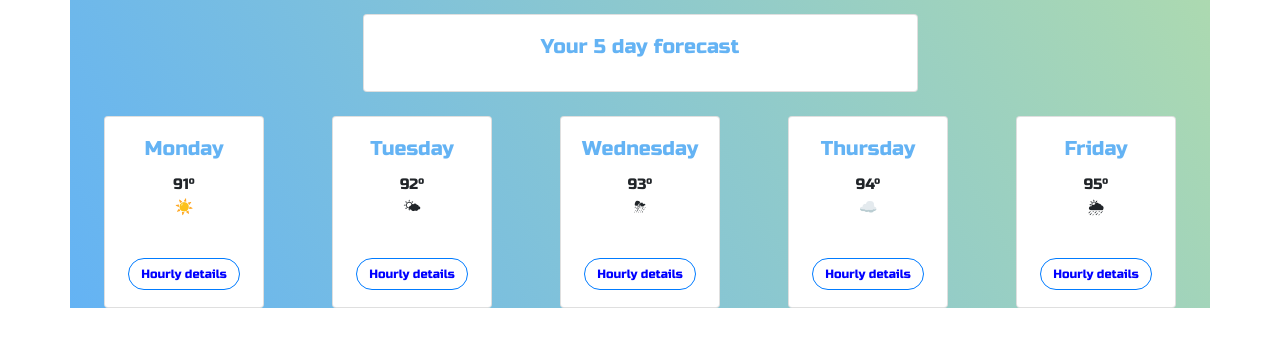
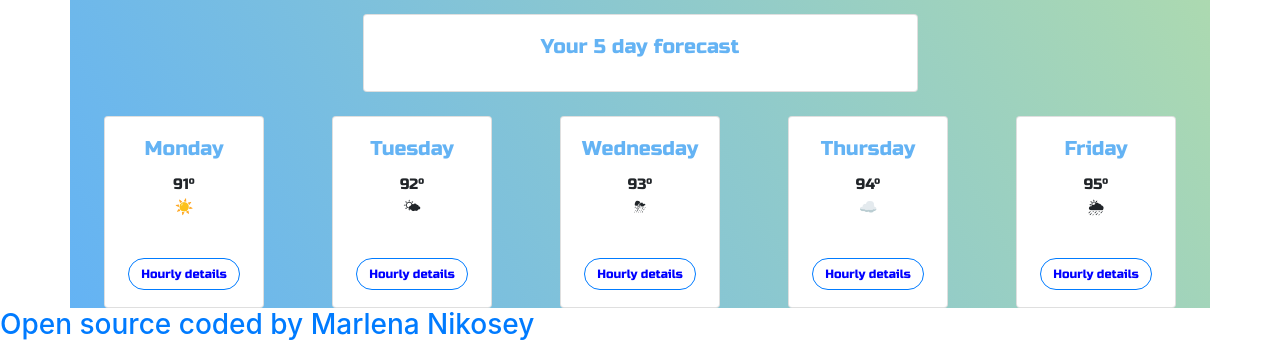
Before and after one commit to mknikosey/marlena-weather-application, a plain HTML site: page index.html in a window 1280 px wide. Shown: the part 691-1041 px from the top of the page. Before the commit the page ends 1020 px from the top, so only its background shows below. Drawn offline with nearby package versions, Linux system fonts and the light colour scheme.

Commit message:
Added open source code link

```diff
--- a/index.html
+++ b/index.html
@@ -120,9 +120,9 @@
       </div>
     </div>
     <h3>
-      <a href="https://github.com/mknikosey/marlena-weather-application" Open source coded by Marlena Nikosey></a>
+      <a href="https://github.com/mknikosey/marlena-weather-application">Open source coded by Marlena Nikosey</a>
     </h3>
-    <div>
+  </div>
     <script src="src/script.js"></script>
   </body>
 </html>
```
